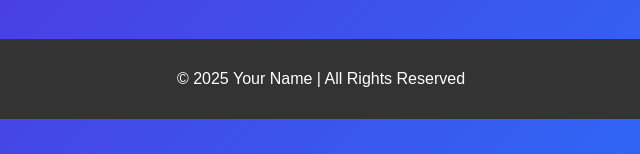
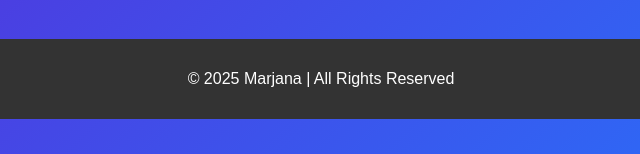
Before and after one commit to marjananaseem1-spec/Portfolio, a plain HTML site: page index.html in a window 1280 px wide. Shown: the part 681-835 px from the top of the page, 319-959 px from the left. Drawn offline with Linux system fonts and the light colour scheme.

Commit message:
Add files via upload

```diff
--- a/index.html
+++ b/index.html
@@ -24,7 +24,7 @@
   </section>
 
   <footer>
-    <p>© 2025 Your Name | All Rights Reserved</p>
+    <p>© 2025 Marjana | All Rights Reserved</p>
   </footer>
 </body>
 </html>
```
